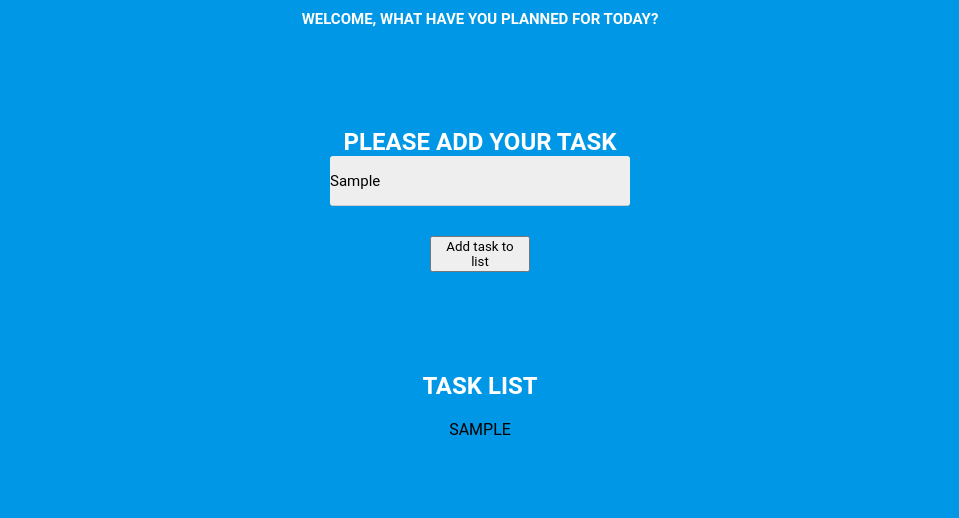
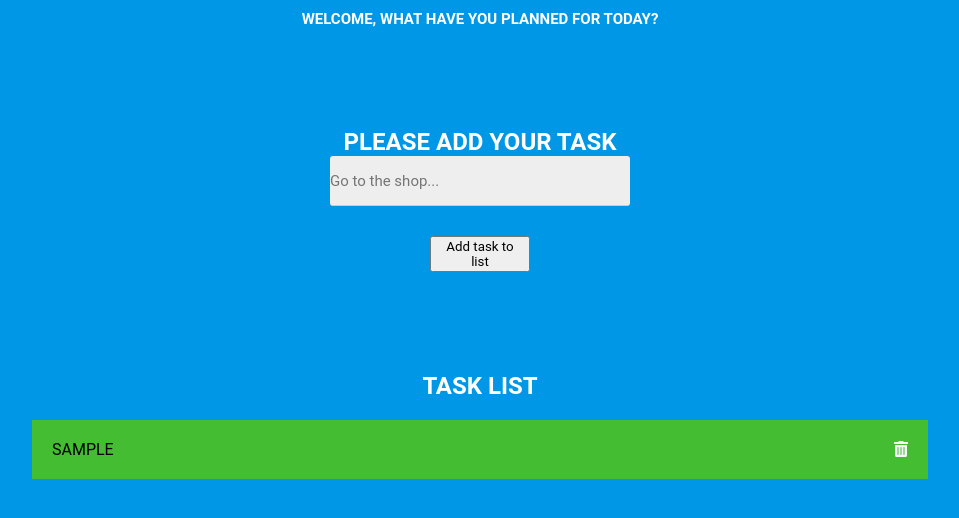
Before and after one commit to KrystianKaminski/to-do-list-vanillaJS, a plain HTML site: page index.html in a window 1280 px wide. Both pictures are taken after typing "Sample" into the empty fields and a click on the button "Add task to list". Shown: the whole page, without its empty margins (160-1119 px from the left). Drawn offline with Linux system fonts and the light colour scheme.

Commit message:
Adding delete button with each task

```diff
--- a/index.html
+++ b/index.html
@@ -6,6 +6,8 @@
     <meta name="viewport" content="width=device-width, initial-scale=1.0">
     <meta http-equiv="X-UA-Compatible" content="ie=edge">
     <title>To-Do List</title>
+    <link rel="stylesheet" href="https://use.fontawesome.com/releases/v5.5.0/css/all.css" integrity="sha384-B4dIYHKNBt8Bc12p+WXckhzcICo0wtJAoU8YZTY5qE0Id1GSseTk6S+L3BlXeVIU"
+        crossorigin="anonymous">
     <link rel="stylesheet" href="style.css">
 </head>
 
@@ -23,7 +25,9 @@
             <h2 class="task-list__title">Task list</h2>
             <ul class="task-list__list">
                 <!-- <li class="task-list__item">Balanga
-                    <span class="task-list__item--delete">X</span>
+                    <div class="task-list__item--delete">
+                        <i class="fas fa-trash-alt"></i>
+                    </div>
                 </li> -->
             </ul>
         </div>
--- a/script.js
+++ b/script.js
@@ -22,15 +22,22 @@ class List {
         this.addButton.addEventListener('click', () => {
             this.addTask()
             this.render()
+            this.inputValue.value = ''
             console.log(this.tasks)
         })
     }
+    makeDeleteButton() {
+        return `<div class="task-list__item--delete">
+        <i class="fas fa-trash-alt"></i>
+    </div>`
+    }
+
     render() {
         this.list.innerHTML = ''
         this.tasks.forEach(task => {
             const li = document.createElement('li')
             li.setAttribute('class', 'task-list__item')
-            li.innerText = task.text
+            li.innerHTML = task.text + this.makeDeleteButton()
             this.list.appendChild(li)
         })
     }
--- a/style.css
+++ b/style.css
@@ -80,20 +80,28 @@ body {
 }
 
 .task-list__list {
+    width: 70%;
+    margin: 0 auto;
     list-style: none;
     padding: 0;
     display: flex;
     flex-direction: column;
     justify-content: center;
-    align-items: center;
+    align-items: space-between;
+    background-color: #44bd32;
 }
 
 .task-list__item {
     text-transform: uppercase;
+    display: flex;
+    justify-content: space-between;
+    padding: 20px;
+}
+
+.fa-trash-alt {
+    color: #f5f6fa;
 }
 
 .task-list__item--delete {
-    background-color: #c23616;
-    color: white;
-    font-size: 20px;
+    cursor: pointer;
 }
```
